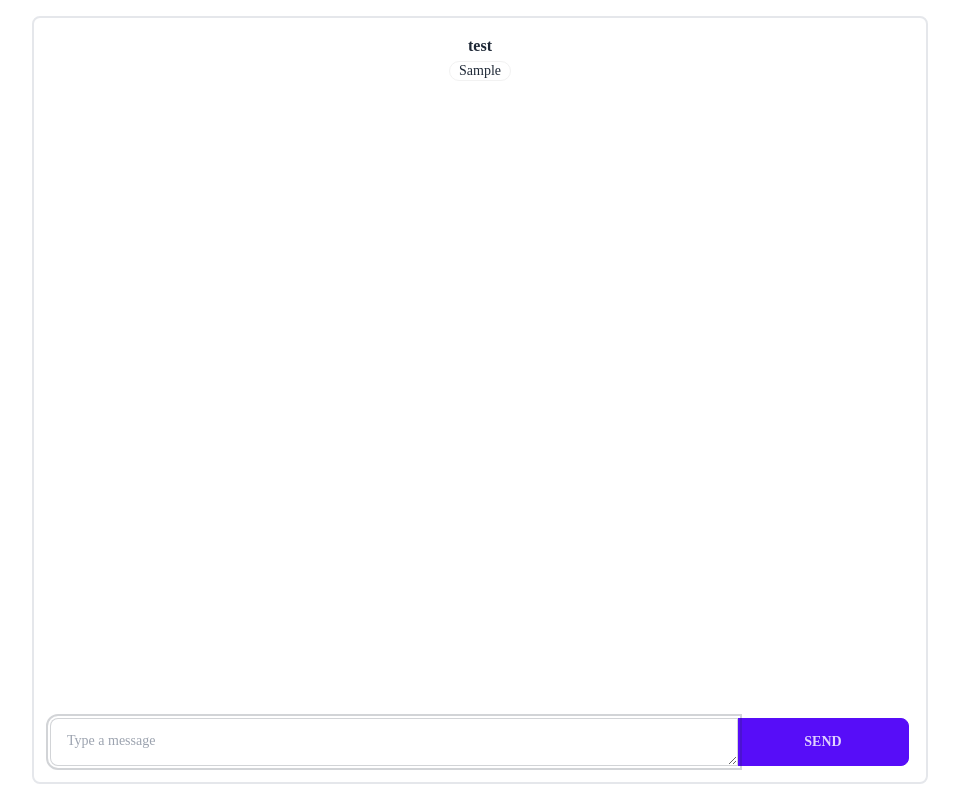
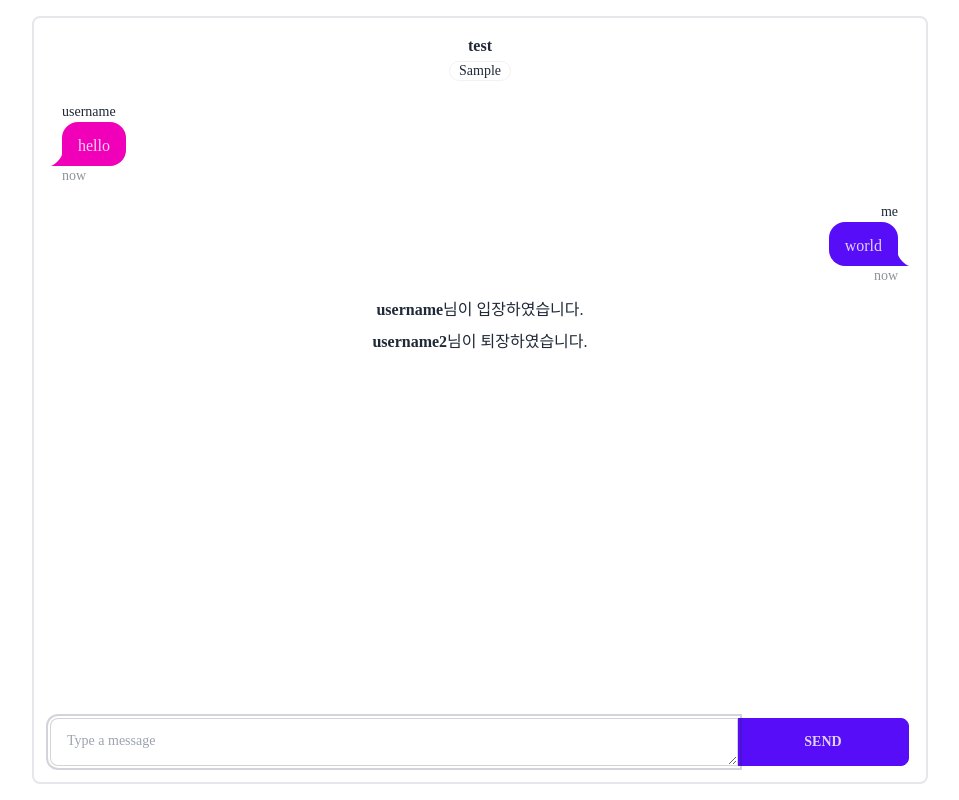
Before and after one commit to kc-softmax/arbiter, a Next.js app in the folder example/chat-example/: page / in a window 1280 px wide. Both pictures are taken after typing "Sample" into the empty fields and a click on the button "START CHAT". Shown: the whole page, without its empty margins (160-1119 px from the left). Built offline with nearby package versions, Linux system fonts and the light colour scheme.

Commit message:
[ADD] ChatList와 내부 컴포넌트 추가

```diff
--- /dev/null
+++ b/example/chat-example/components/chat/ChatList.tsx
@@ -0,0 +1,26 @@
+import React from "react";
+import { MyChatBubble, OtherChatBubble } from "./chat-bubbles";
+import ChatNotification from "./ChatNotification";
+
+const ChatList = () => {
+  return (
+    <div>
+      <ul className="flex flex-col gap-2">
+        <li>
+          <OtherChatBubble username="username" message="hello" time="now" />
+        </li>
+        <li>
+          <MyChatBubble username="me" message="world" time="now" />
+        </li>
+        <li>
+          <ChatNotification username="username" enter />
+        </li>
+        <li>
+          <ChatNotification username="username2" enter={false} />
+        </li>
+      </ul>
+    </div>
+  );
+};
+
+export default ChatList;
--- /dev/null
+++ b/example/chat-example/components/chat/ChatNotification.tsx
@@ -0,0 +1,24 @@
+import React from "react";
+
+interface ChatNotificationProps {
+  username: string;
+  enter: boolean;
+}
+
+const ChatNotification = ({ enter, username }: ChatNotificationProps) => {
+  return (
+    <div className="text-center">
+      {enter ? (
+        <p>
+          <span className="font-bold">{username}</span>님이 입장하였습니다.
+        </p>
+      ) : (
+        <p>
+          <span className="font-bold">{username}</span>님이 퇴장하였습니다.
+        </p>
+      )}
+    </div>
+  );
+};
+
+export default ChatNotification;
--- a/example/chat-example/components/chat/ChatRoom.tsx
+++ b/example/chat-example/components/chat/ChatRoom.tsx
@@ -1,6 +1,7 @@
 import React from "react";
 import ChatBanner from "./ChatBanner";
 import { ChatInfo } from "@/@types/chat";
+import ChatList from "./ChatList";
 
 interface ChatRoomProps {
   chatInfo: ChatInfo;
@@ -11,8 +12,9 @@ const ChatRoom = ({ chatInfo }: ChatRoomProps) => {
 
   return (
     <div>
-      <div>
+      <div className="flex flex-col gap-4">
         <ChatBanner roomId="test" users={[name]} />
+        <ChatList />
       </div>
     </div>
   );
--- /dev/null
+++ b/example/chat-example/components/chat/chat-bubbles.tsx
@@ -0,0 +1,35 @@
+import React from "react";
+
+interface ChatBubbleProps {
+  username: string;
+  message: string;
+  time: string;
+}
+
+export const MyChatBubble = ({ username, message, time }: ChatBubbleProps) => {
+  return (
+    <div className="chat chat-end">
+      <p className="chat-header">{username}</p>
+      <p className="chat-bubble chat-bubble-primary flex justify-center items-end">
+        {message}
+      </p>
+      <time className="chat-footer opacity-50">{time}</time>
+    </div>
+  );
+};
+
+export const OtherChatBubble = ({
+  username,
+  message,
+  time,
+}: ChatBubbleProps) => {
+  return (
+    <div className="chat chat-start">
+      <p className="chat-header">{username}</p>
+      <p className="chat-bubble chat-bubble-secondary flex justify-center items-end">
+        {message}
+      </p>
+      <time className="chat-footer opacity-50">{time}</time>
+    </div>
+  );
+};
--- a/example/chat-example/components/panel/ChattingPanel.tsx
+++ b/example/chat-example/components/panel/ChattingPanel.tsx
@@ -18,7 +18,7 @@ const ChattingPanel = ({ chatInfo }: ChattingPanelProps) => {
     <section>
       <div className="p-4 h-screen">
         <div className="flex flex-col gap-4 justify-center items-center h-full rounded-lg border-2 max-w-4xl mx-auto p-4">
-          <div className="flex-1">
+          <div className="flex-1 w-full">
             <ChatRoom chatInfo={chatInfo} />
           </div>
           <div className="w-full">
```
